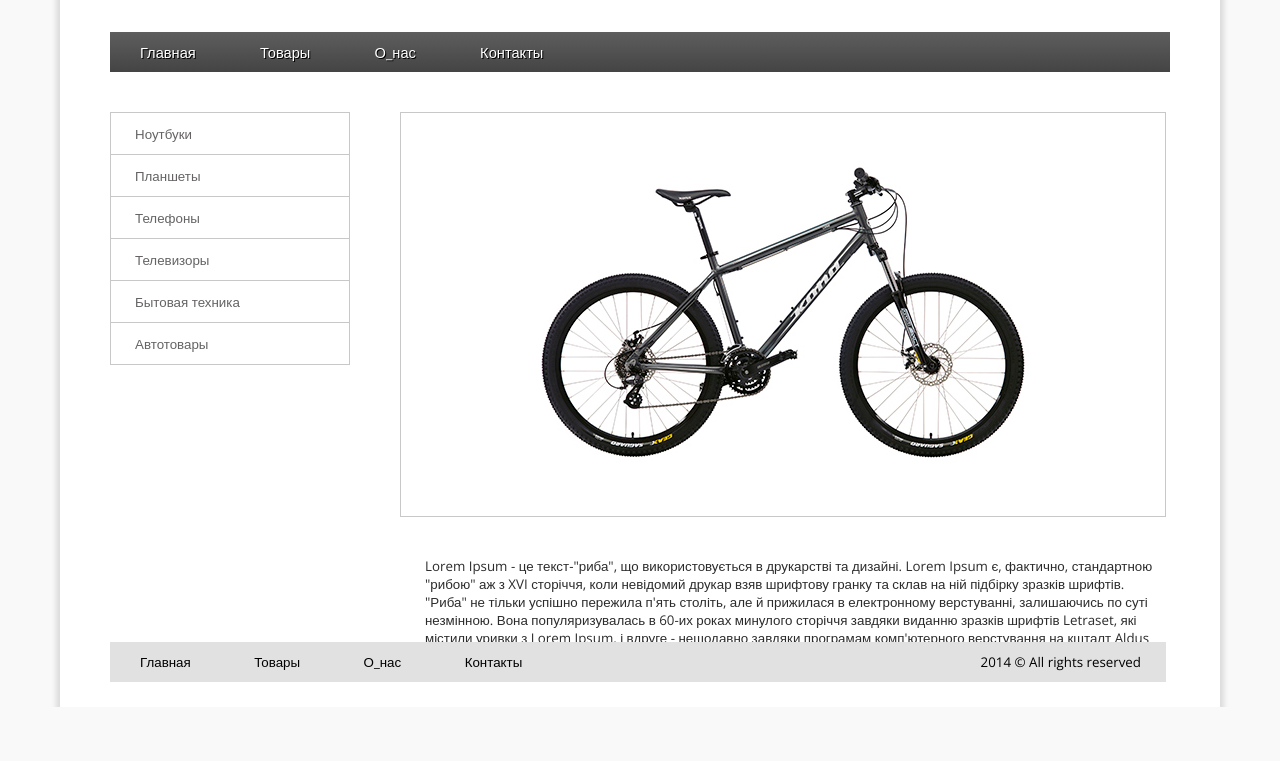
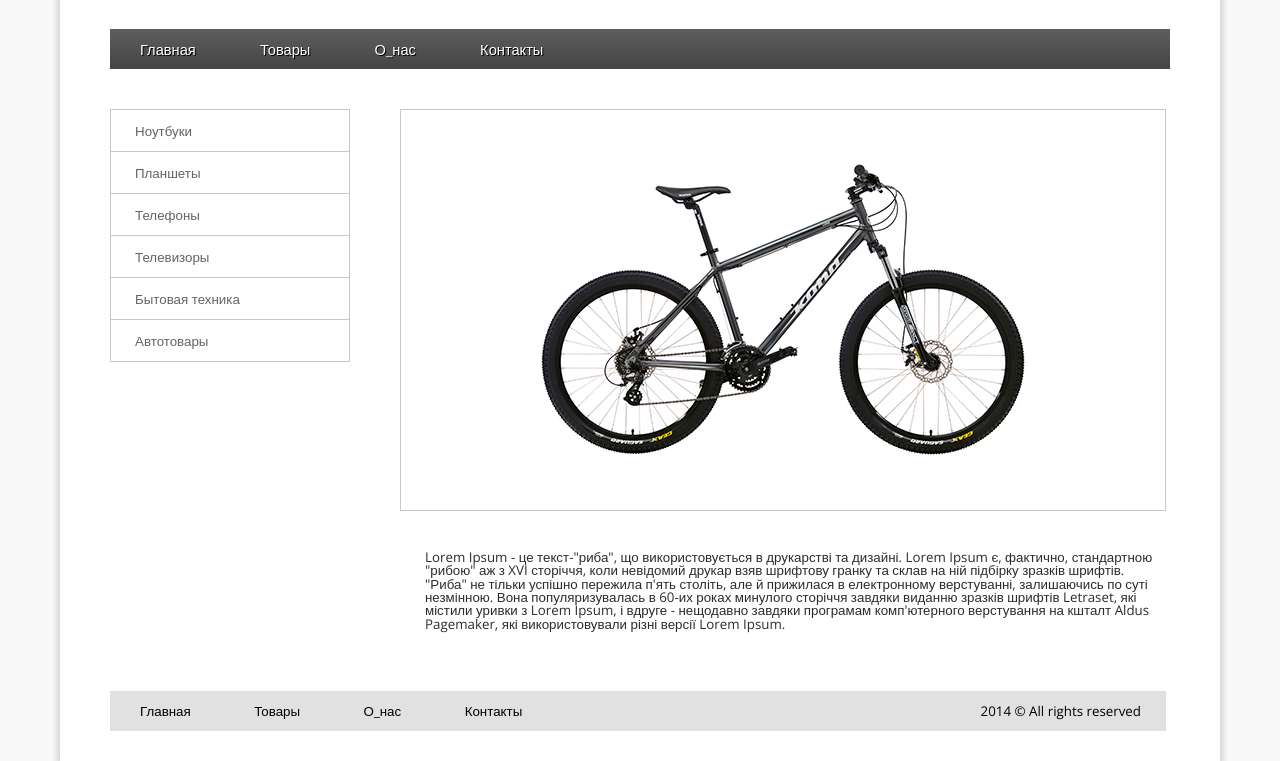
Before and after one commit to Nirtaku/GoIT_Task, a plain HTML site: page task3/index.html in a window 1280 px wide. Shown: the part 93-854 px from the top of the page. Before the commit the page ends 800 px from the top, so only its background shows below. Drawn offline with nearby package versions, Linux system fonts and the light colour scheme.

Commit message:
Changed bugs in task3

```diff
--- /dev/null
+++ b/task3/css/reset.css
@@ -0,0 +1,48 @@
+/* http://meyerweb.com/eric/tools/css/reset/
+   v2.0 | 20110126
+   License: none (public domain)
+*/
+
+html, body, div, span, applet, object, iframe,
+h1, h2, h3, h4, h5, h6, p, blockquote, pre,
+a, abbr, acronym, address, big, cite, code,
+del, dfn, em, img, ins, kbd, q, s, samp,
+small, strike, strong, sub, sup, tt, var,
+b, u, i, center,
+dl, dt, dd, ol, ul, li,
+fieldset, form, label, legend,
+table, caption, tbody, tfoot, thead, tr, th, td,
+article, aside, canvas, details, embed,
+figure, figcaption, footer, header, hgroup,
+menu, nav, output, ruby, section, summary,
+time, mark, audio, video {
+    margin: 0;
+    padding: 0;
+    border: 0;
+    font-size: 100%;
+    font: inherit;
+    vertical-align: baseline;
+}
+/* HTML5 display-role reset for older browsers */
+article, aside, details, figcaption, figure,
+footer, header, hgroup, menu, nav, section {
+    display: block;
+}
+body {
+    line-height: 1;
+}
+ol, ul {
+    list-style: none;
+}
+blockquote, q {
+    quotes: none;
+}
+blockquote:before, blockquote:after,
+q:before, q:after {
+    content: '';
+    content: none;
+}
+table {
+    border-collapse: collapse;
+    border-spacing: 0;
+}
--- a/task3/css/style.css
+++ b/task3/css/style.css
@@ -1,8 +1,3 @@
-*{
-    margin: 0;
-    padding: 0;
-}
-
 html {
     height: 100%;
 }
@@ -122,10 +117,10 @@
 }
 
 footer {
+    display: inline-block;
     width: 1056px;
     height: 40px;
-    bottom: 25px;
-    position: absolute;
+    margin: 60px 0 30px 0;
     line-height: 40px;
     font-size: 10pt;
     background-color: #e1e1e1;
--- a/task3/index.html
+++ b/task3/index.html
@@ -3,6 +3,7 @@
 <head>
     <meta charset="UTF-8">
     <title>Task 3</title>
+    <link rel="stylesheet" href="css/reset.css">
     <link href="https://fonts.googleapis.com/css?family=Open+Sans" rel="stylesheet" type="text/css">
     <link rel="stylesheet" href="css/style.css">
 </head>
@@ -40,7 +41,6 @@
                 </p>
             </div>
         </div>
-    </div>
         <footer>
             <nav class="footer_menu">
                 <a href="">Главная</a>
@@ -51,5 +51,6 @@
             <span class="copyrigth">2014 &copy; All rights reserved</span>
         </footer>
     </div>
+</div>
 </body>
 </html>
```
Lines whose indentation alone changed are shown as unchanged.
